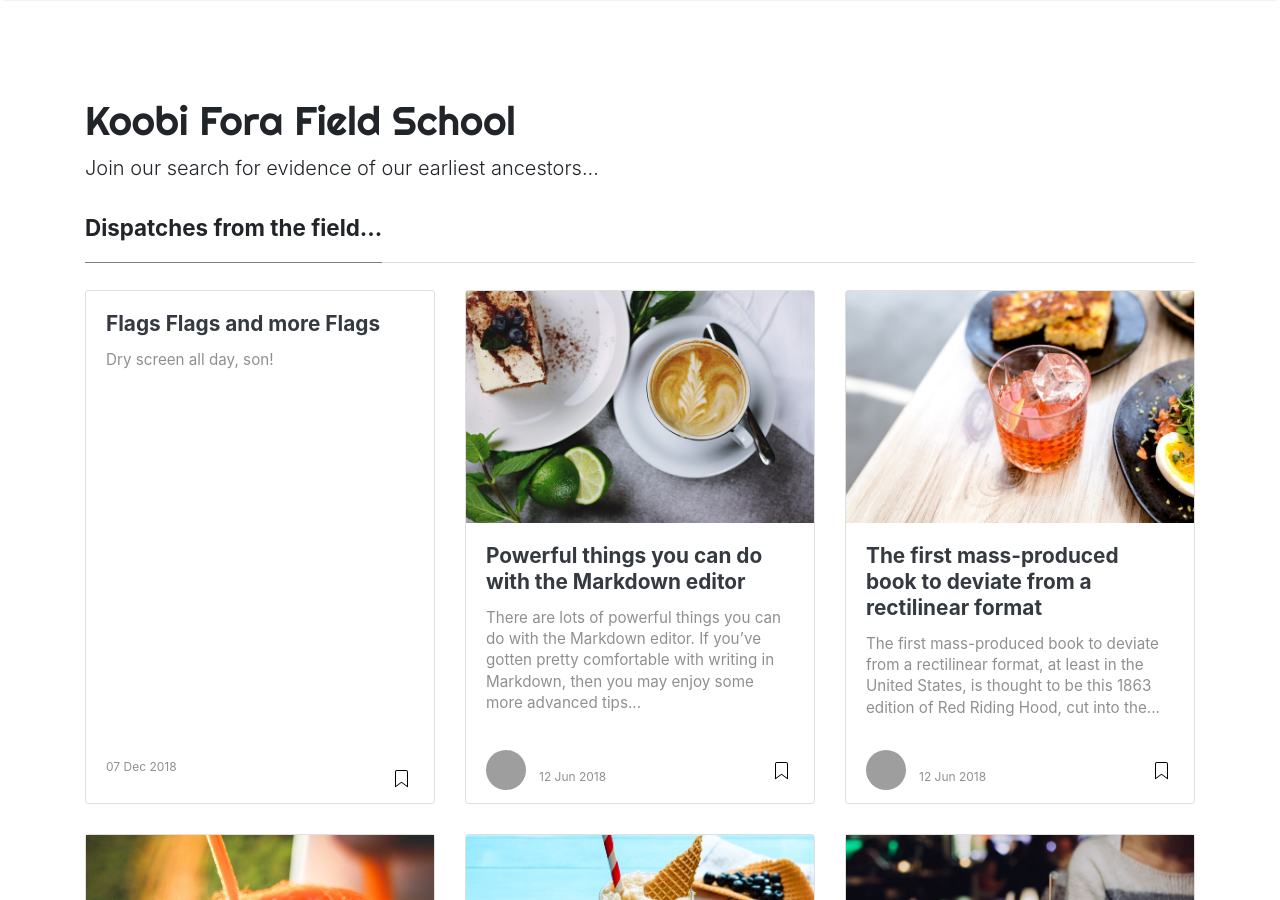
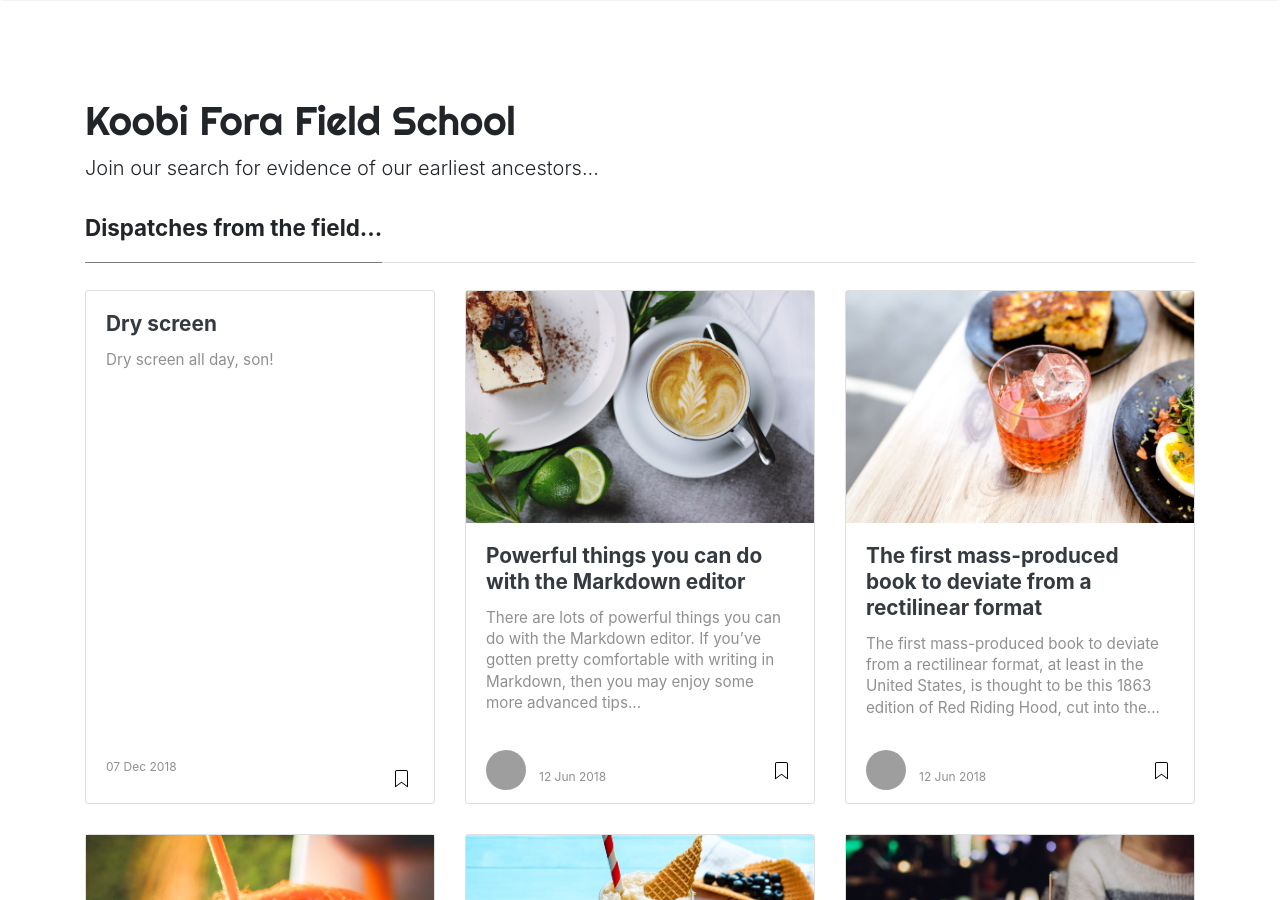
Before and after one commit to wabarr/KFFS, a Jekyll site: the page built from blog/index.html, in a window 1280 px wide and 900 px high. Built offline with Jekyll 4.4.1, drawn with Linux system fonts in a browser that asks for light colours; nearby versions of some CDN libraries; the list of posts is cut into pages by our own code; comment, search, counter and statistics services are not loaded; grey boxes are pictures that could not be loaded.

Commit message:
Update from Forestry.io - Updated flags-flags-and-more-flags.md

```diff
--- a/_posts/2018-12-07-flags-flags-and-more-flags.md
+++ b/_posts/2018-12-07-flags-flags-and-more-flags.md
@@ -1,5 +1,5 @@
 ---
-title: Flags Flags and more Flags
+title: Dry screen
 date: 2018-12-07 16:58:31 +0000
 
 ---
```
